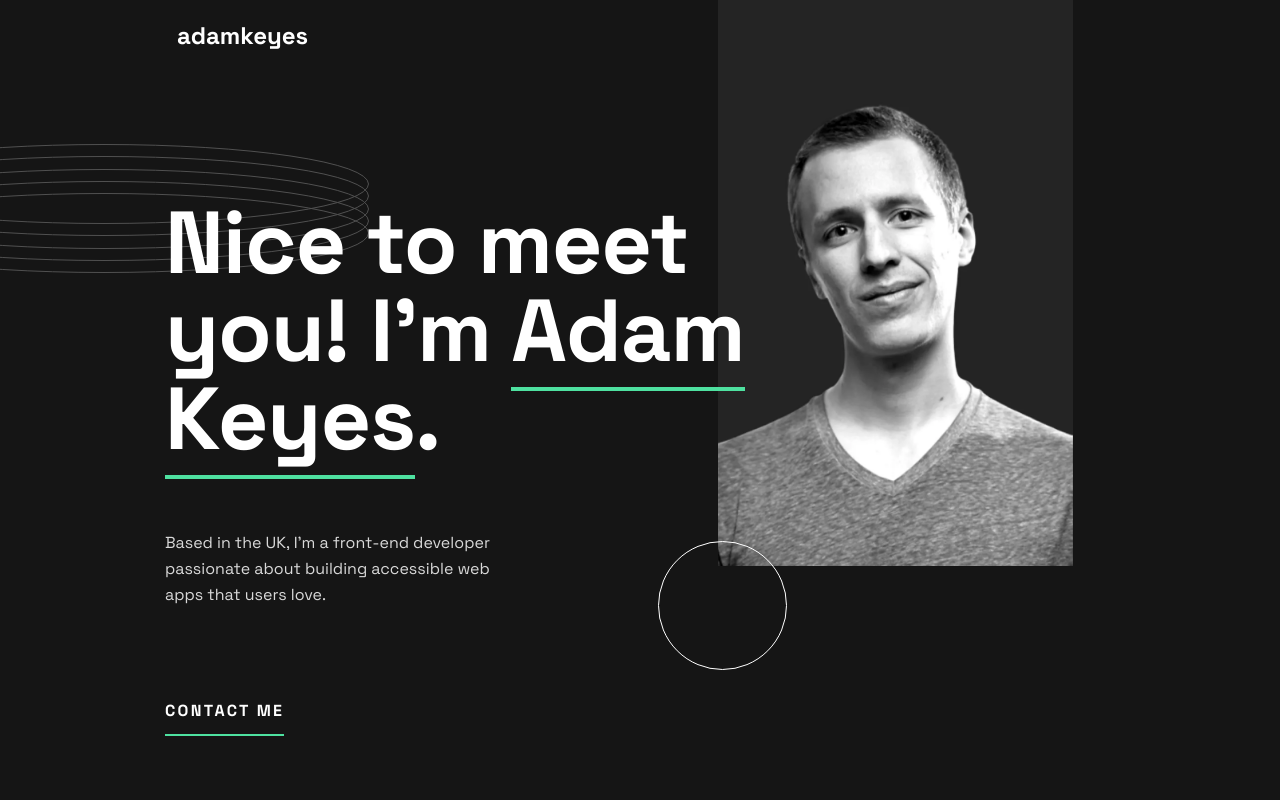
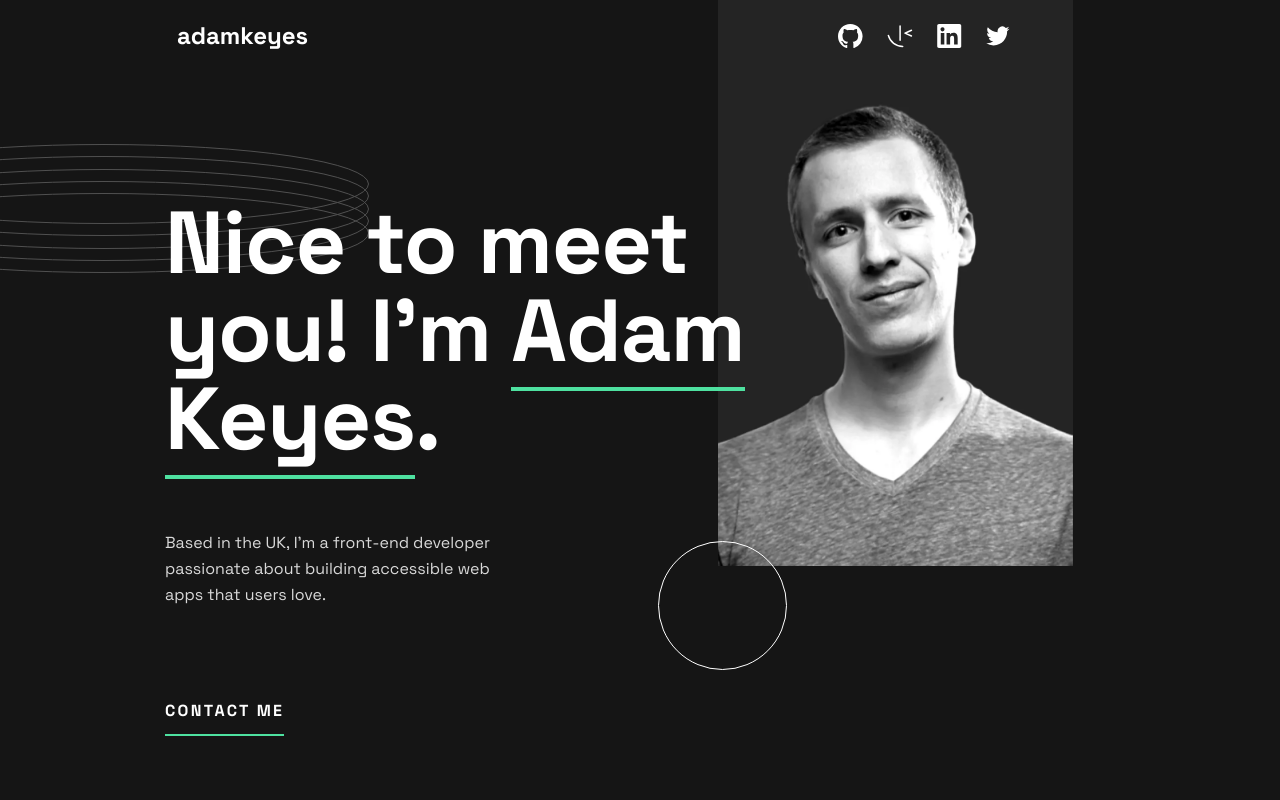
Before and after one commit to flaviare1s/single-page-developer-portfolio, a website: page src/index.html in a window 1280 px wide. Shown: the top 800 px of the page. Drawn offline with Linux system fonts and the light colour scheme.

Commit message:
Update styles

```diff
--- a/src/index.html
+++ b/src/index.html
@@ -19,7 +19,7 @@
     <div class="flex flex-col justify-center items-center m-auto w-[47%] relative md:w-full">
       <div class="md:flex md:justify-between md:w-screen md:m-auto">
         <h1 class="font-bold text-2xl px-3 py-5">adamkeyes</h1>
-        <div class="flex justify-between gap-6 items-center w-full px-2.5 md:justify-end md:mr-11 lg:mr-[399px]">
+        <div class="flex justify-between gap-6 items-center w-full px-2.5 md:justify-end md:mr-11 lg:mr-[425px] z-50">
           <a href="#" class="cursor-pointer"><img src="../src/assets/images/icon-github.svg" alt="Icon GitHub"></a>
           <a href="#" class="cursor-pointer"><img src="../src/assets/images/icon-frontend-mentor.svg" alt="Icon Frontend-Mentor"></a>
           <a href="#" class="cursor-pointer"><img src="../src/assets/images/icon-linkedin.svg" alt="Icon LinkedIn"></a>
```
Also changed, not shown: src/output.css.
